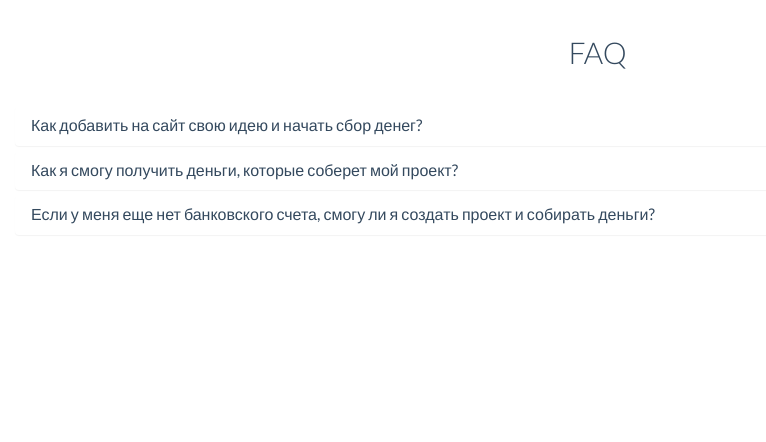
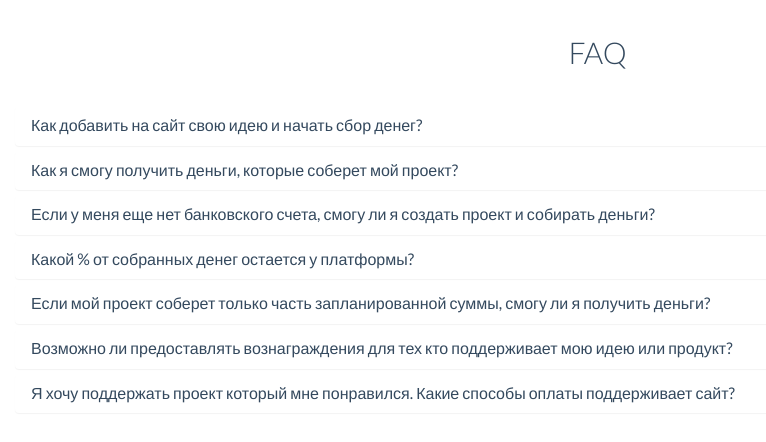
Before and after one commit to ipostolaki/Comeo, a Django app: page /profile/faq/ in a window 1280 px wide. Shown: the part 53-495 px from the top of the page, without its empty margins (45-811 px from the left). Run offline with Django 3.2, Linux system fonts and the light colour scheme; some libraries are stand-ins or nearby versions.

Commit message:
- FAQ update - minor UI changes

```diff
--- a/comeo_app/static/comeo_app/dist/css/my.css
+++ b/comeo_app/static/comeo_app/dist/css/my.css
@@ -25,6 +25,10 @@
     font-weight: 400;
 }
 
+.thintext {
+    font-weight: 400;
+}
+
 .asteriskField {
     display:none;
 }
--- a/comeo_app/templates/comeo_app/auth/login.html
+++ b/comeo_app/templates/comeo_app/auth/login.html
@@ -2,9 +2,8 @@
 {% load bootstrap %}
 {% block content %}
 
-<h4 class="text-center">Login</h4>
+<p style="padding-top:25px" class="lead text-center" class="text-center">Login</p>
 <hr>
-<p class="lead text-center">{{ urlname }}</p>
 
 <div class="center-block" style="width:250px;">
 
--- a/comeo_app/templates/comeo_app/faq.html
+++ b/comeo_app/templates/comeo_app/faq.html
@@ -26,14 +26,14 @@
     </div>
 
 <div class="panel">
-        <div class="panel-heading" role="tab" id="q4">
+        <div class="panel-heading" role="tab" id="q2">
             <h4 class="panel-title">
-                <a data-toggle="collapse" data-parent="#accordion" href="#collapseQ4" aria-expanded="true" aria-controls="collapseQ4">
+                <a data-toggle="collapse" data-parent="#accordion" href="#collapseQ2" aria-expanded="true" aria-controls="collapseQ2">
                     Как я смогу получить деньги, которые соберет мой проект?
                 </a>
             </h4>
         </div>
-        <div id="collapseQ4" class="panel-collapse collapse" role="tabpanel" aria-labelledby="q4">
+        <div id="collapseQ2" class="panel-collapse collapse" role="tabpanel" aria-labelledby="q2">
             <div class="panel-body">
                 Деньги можно будет перевести на банковский счет.
                 Для этого нужно указать реквизиты в настройках профиля.
@@ -59,6 +59,69 @@
         </div>
     </div>
 
+    <div class="panel">
+        <div class="panel-heading" role="tab" id="q4">
+            <h4 class="panel-title">
+                <a data-toggle="collapse" data-parent="#accordion" href="#collapseQ4" aria-expanded="true" aria-controls="collapseQ4">
+                    Какой % от собранных денег остается у платформы?
+                </a>
+            </h4>
+        </div>
+        <div id="collapseQ4" class="panel-collapse collapse" role="tabpanel" aria-labelledby="q4">
+            <div class="panel-body">
+                Comeo это некоммерческая организация. Когда автор проекта получает деньги, у Comeo остается X % необходимых для оплаты комиссий денежных переводов и технической поддержки сайта. <a href="{% url 'comeo_app:about' %}" target="_blank">(см. также Цели Comeo)</a>
+            </div>
+        </div>
+    </div>
+
+    <div class="panel">
+    <div class="panel-heading" role="tab" id="q5">
+        <h4 class="panel-title">
+            <a data-toggle="collapse" data-parent="#accordion" href="#collapseQ5" aria-expanded="true" aria-controls="collapseQ5">
+                Если мой проект соберет только часть запланированной суммы, смогу ли я получить деньги?
+            </a>
+        </h4>
+    </div>
+    <div id="collapseQ5" class="panel-collapse collapse" role="tabpanel" aria-labelledby="q5">
+            <div class="panel-body">
+                Да, часть денег возможно получить, если при создании проекта выбран гибкий тип сбора денег. Если выбран фиксированный тип, тогда деньги вернутся вкладчикам.
+            </div>
+        </div>
+    </div>
+
+    <div class="panel">
+    <div class="panel-heading" role="tab" id="q6">
+        <h4 class="panel-title">
+            <a data-toggle="collapse" data-parent="#accordion" href="#collapseQ6" aria-expanded="true" aria-controls="collapseQ6">
+                Возможно ли предоставлять вознаграждения для тех кто поддерживает мою идею или продукт?
+            </a>
+        </h4>
+    </div>
+    <div id="collapseQ6" class="panel-collapse collapse" role="tabpanel" aria-labelledby="q6">
+            <div class="panel-body">
+                При создании проекта можно указать, планируете ли вы предоставлять вознаграждение вкладчикам. Можно определить разные вознаграждения для конкретных сумм.
+            </div>
+        </div>
+    </div>
+
+    <div class="panel">
+    <div class="panel-heading" role="tab" id="q7">
+        <h4 class="panel-title">
+            <a data-toggle="collapse" data-parent="#accordion" href="#collapseQ7" aria-expanded="true" aria-controls="collapseQ7">
+                Я хочу поддержать проект который мне понравился. Какие способы оплаты поддерживает сайт?
+            </a>
+        </h4>
+    </div>
+    <div id="collapseQ7" class="panel-collapse collapse" role="tabpanel" aria-labelledby="q7">
+            <div class="panel-body">
+Сайт поддерживает оплату банковскими картами Visa/Mastercard.
+Также возможна оплата без банковской карты, наличными, через платежный терминал.<br>
+Инфо обо всех денежных переводах сохраняется в системе Comeo и в итоге информация обо всех вкладах видна на странице конкретного проекта.
+            </div>
+        </div>
+    </div>
+
+
 
 
 
--- a/comeo_app/templates/comeo_app/index.html
+++ b/comeo_app/templates/comeo_app/index.html
@@ -2,6 +2,10 @@
 {% block content %}
 
 <div style="padding:20px;">
+
+<div class="alert alert-warning" style="margin-top:50px;">
+        <p class="lead text-center">Under Construction</p>
+</div>
 
 <div class="jumbotron">
     <h5 >Краудфандинг платформа для локальных проектов и событий</h5>
--- a/comeo_app/templates/comeo_app/signup.html
+++ b/comeo_app/templates/comeo_app/signup.html
@@ -1,6 +1,6 @@
 {% extends 'comeo_app/base.html' %}
 {% block content %}
-<h3 class="text-center">Sign Up</h3>
+<p style="padding-top:25px" class="lead text-center" class="text-center">Sign Up</p>
 <hr>
     {% if registered %}
     <strong>Welcome {{ user.get_full_name }}</strong>
```
Also changed, not shown: comeo_app/templates/comeo_app/about.html (+12 -2 lines), db.sqlite3 (deleted).
